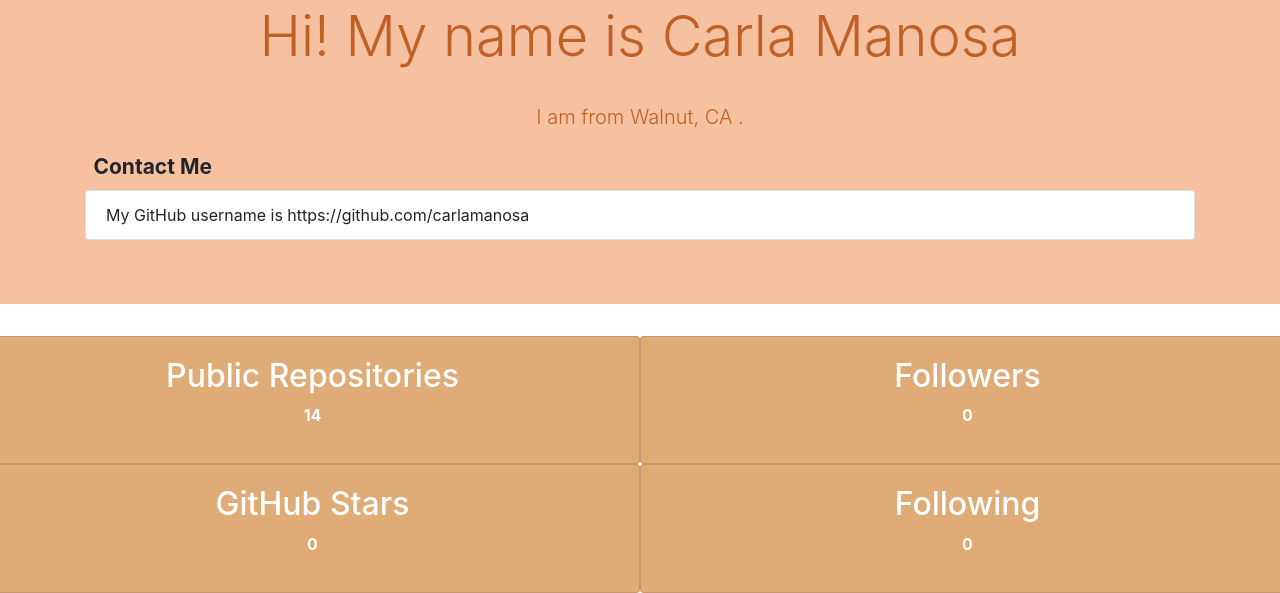
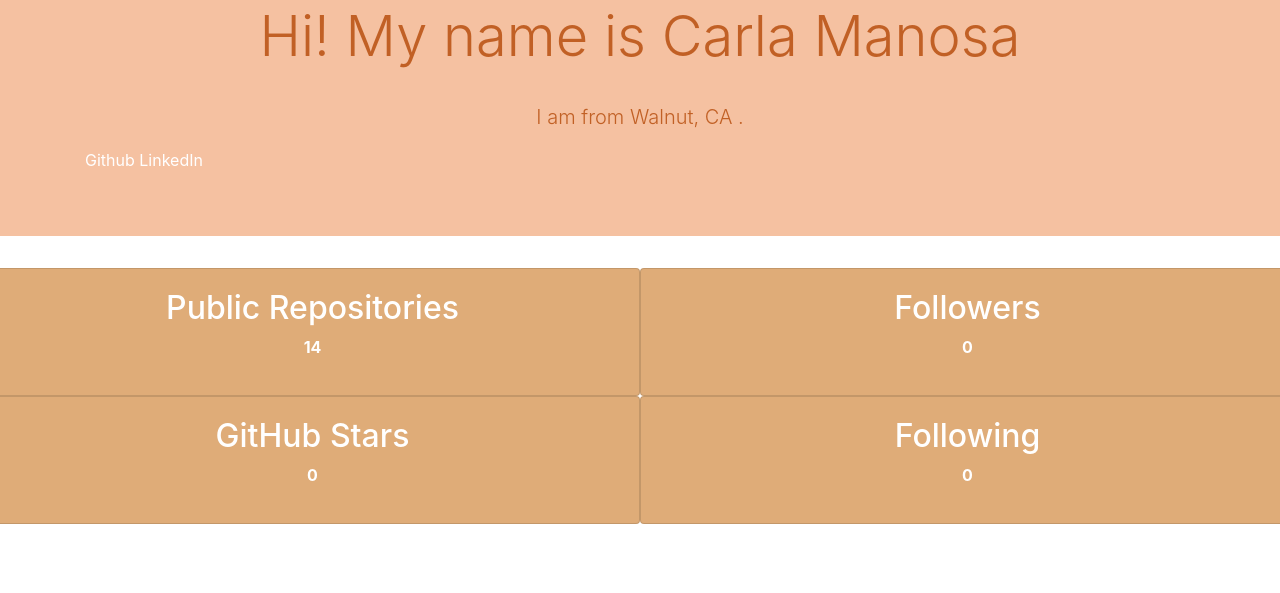
Before and after one commit to carlamanosa/node-generator, a website: page index.html in a window 1280 px wide. Shown: the part 302-895 px from the top of the page. After the commit the page ends 826 px from the top, so only its background shows below. Drawn offline with nearby package versions, Linux system fonts and the light colour scheme.

Commit message:
updated links

```diff
--- a/index.html
+++ b/index.html
@@ -17,10 +17,10 @@
     <h1 class="display-4" style="text-align: center;color: #C16025;">Hi! My name is Carla Manosa</h1>
     <br>
     <p class="lead" style="text-align: center;color: #C16025;">I am from Walnut, CA .</p>
-    <h3><span class="badge">Contact Me</span></h3>
-    <ul class="list-group">
-      <li class="list-group-item">My GitHub username is https://github.com/carlamanosa</li>
-    </ul>
+
+    <a href="https://github.com/carlamanosa" style="color: white;text-align: center;">Github</a>
+    <a href="https://www.linkedin.com/in/carlamanosa/" style="color: white;text-align: center;">LinkedIn</a>
+
   </div>
 </div>
 <div class="row">
```
Also changed, not shown: index.js (+4 -4 lines).
